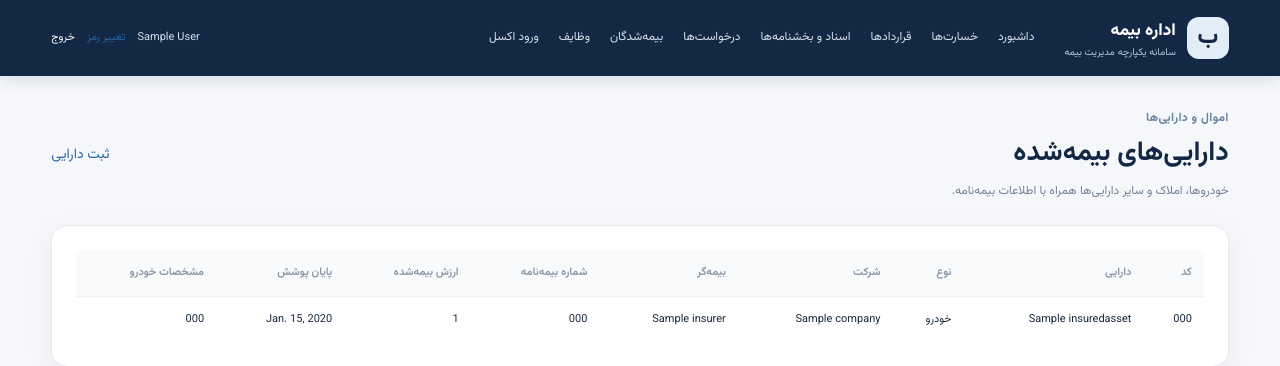
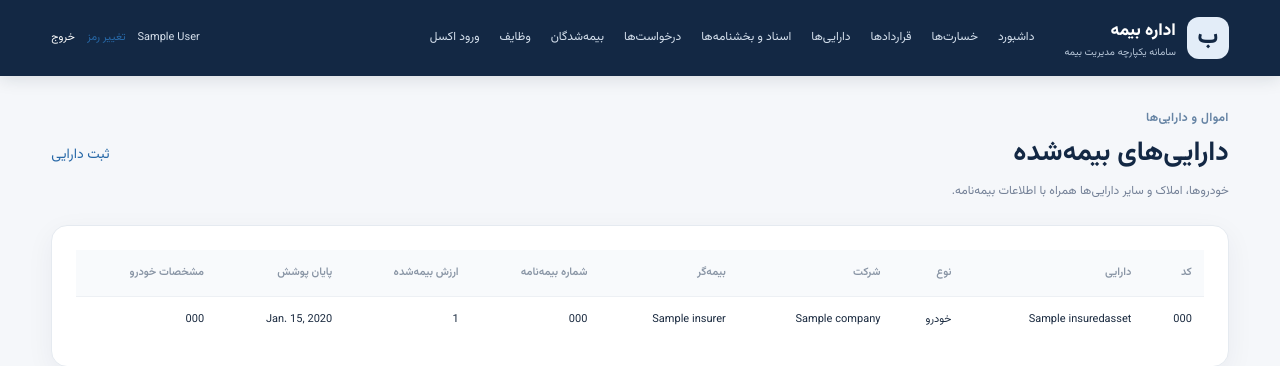
Before and after one commit to msalimimaram/office_kmc, a Django app: page /assets/ in a window 1280 px wide. Shown: the top 366 px of the page. Run offline with Django 5.2, Linux system fonts and the light colour scheme; a user stored in the database is signed in; tables that the repository leaves empty hold one stand-in row (values such as "Sample post").

Commit message:
Add insured asset navigation

```diff
--- a/templates/base.html
+++ b/templates/base.html
@@ -13,11 +13,11 @@
     {% if request.user.is_authenticated %}
     <nav class="topnav">
       <a href="{% url 'dashboard' %}">داشبورد</a><a href="{% url 'claim_list' %}">خسارت‌ها</a>
-      <a href="{% url 'contract_list' %}">قراردادها</a>
+      <a href="{% url 'contract_list' %}">قراردادها</a><a href="{% url 'asset_list' %}">دارایی‌ها</a>
       <a href="{% url 'document_list' %}">اسناد و بخشنامه‌ها</a>
       <a href="{% url 'request_list' %}">درخواست‌ها</a><a href="{% url 'people_list' %}">بیمه‌شدگان</a>
       <a href="{% url 'task_list' %}">وظایف</a>
-      {% if request.user.role == 'system_admin' or request.user.role == 'department_head' or request.user.role == 'insurance_specialist' %}
+      {% if request.user.role == 'system_admin' or request.user.role == 'department_head' or request.user.role == 'insurance_specialist' or request.user.role == 'insurer' and request.user.insurer_id %}
       <a href="{% url 'claim_import' %}">ورود اکسل</a>{% endif %}
     </nav>
     <div class="userbox"><span>{{ request.user.get_full_name|default:request.user.username }}</span><a href="{% url 'password_change' %}">تغییر رمز</a>
```
